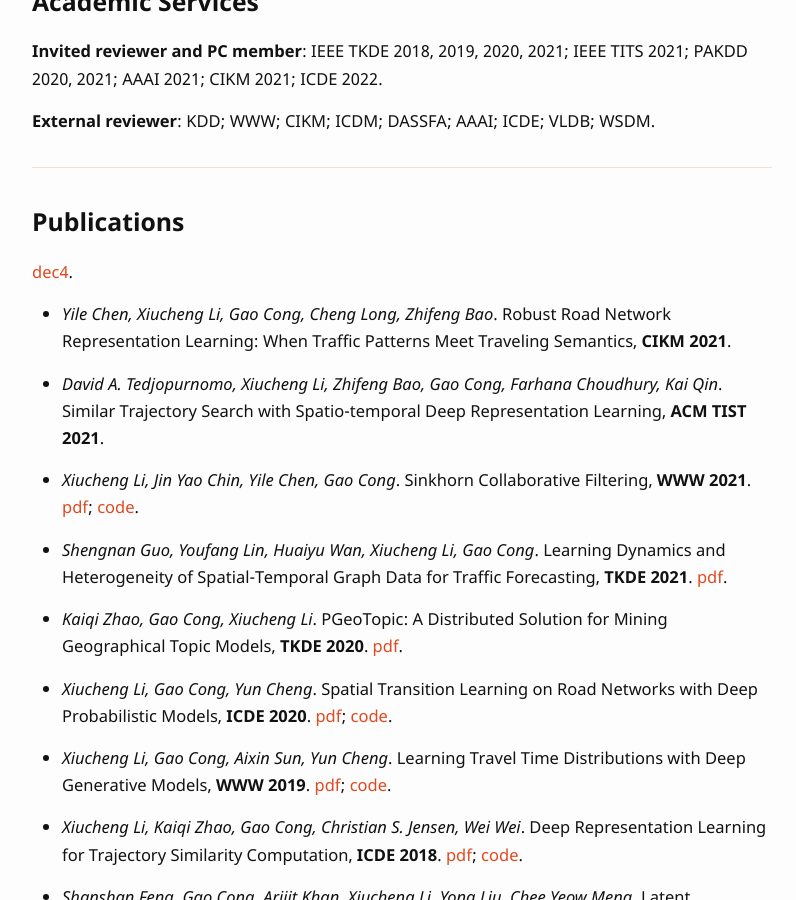
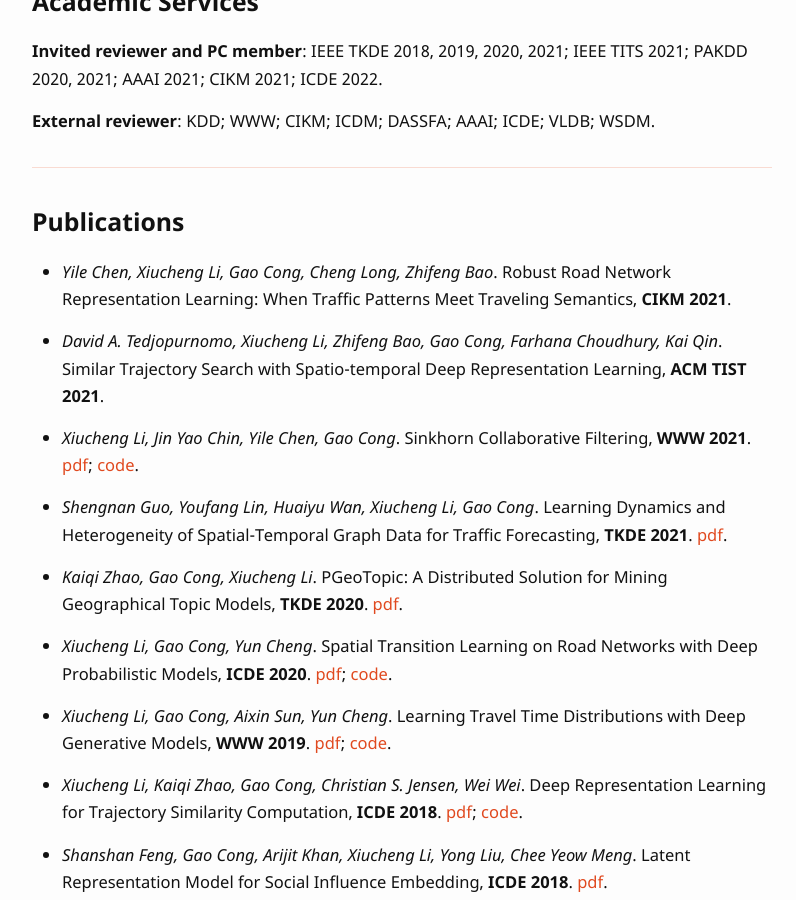
Before and after one commit to boathit/boathit.github.io, a Jekyll site: the page built from contact.md, in a window 1280 px wide and 900 px high, scrolled down 454 px. Shown: the whole window, without its empty margins (238-1034 px from the left). Built offline with Jekyll 4.4.1, drawn with Linux system fonts in a browser that asks for light colours; some web fonts are replaced; our own code applies the rules of GitHub Pages for plain Markdown files.

Commit message:
update contact

```diff
--- a/contact.md
+++ b/contact.md
@@ -21,8 +21,6 @@ I am broadly interested in many topics in numerical optimization, high-dimension
 ---
 
 ## Publications
-
-[dec4]({{ '/assets/pdfs/dec4.pdf' | relative_url }}).
 
 - *Yile Chen, Xiucheng Li, Gao Cong, Cheng Long, Zhifeng Bao*. Robust Road Network Representation Learning: When Traffic Patterns Meet Traveling Semantics, **CIKM 2021**.
 
```
